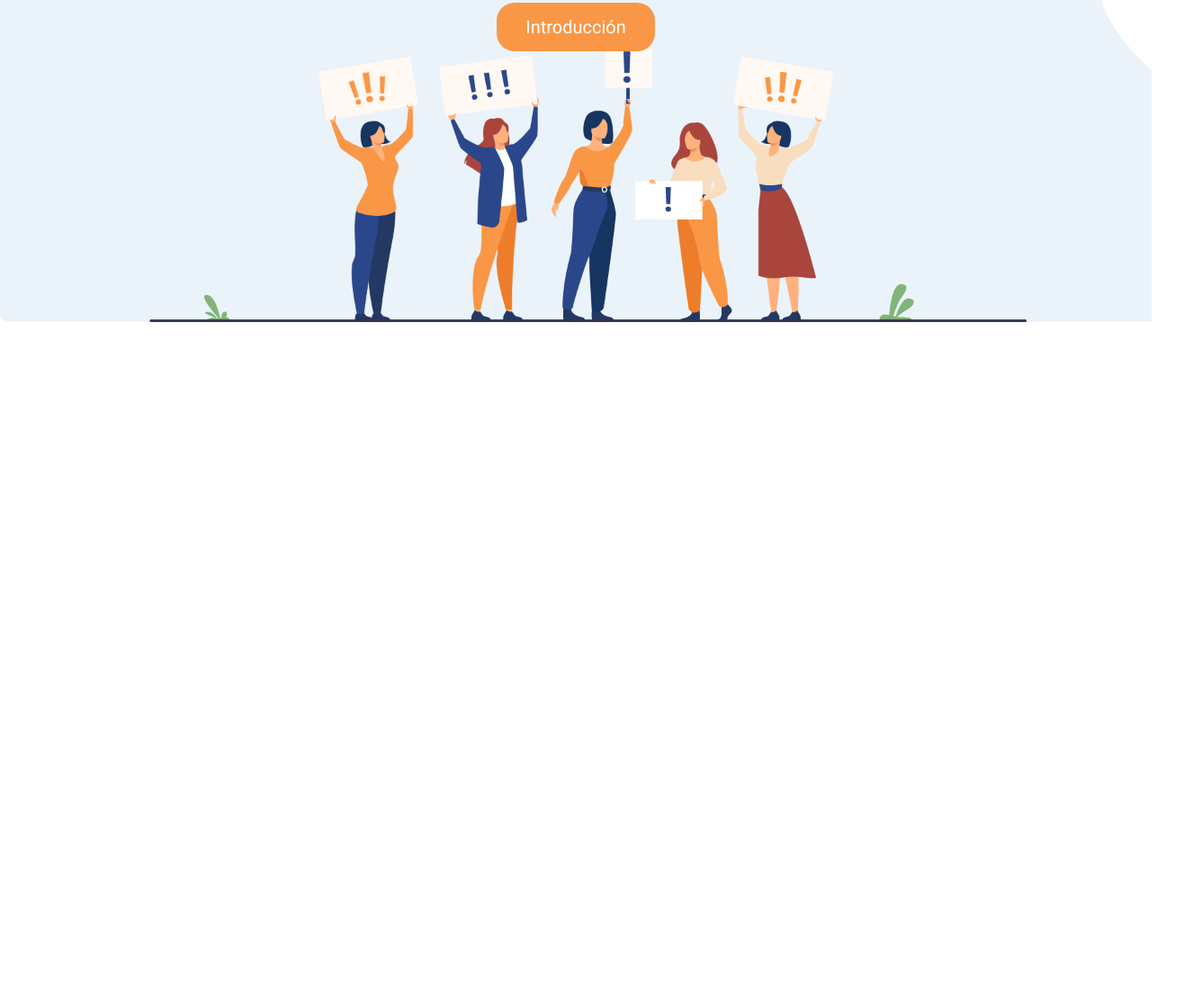
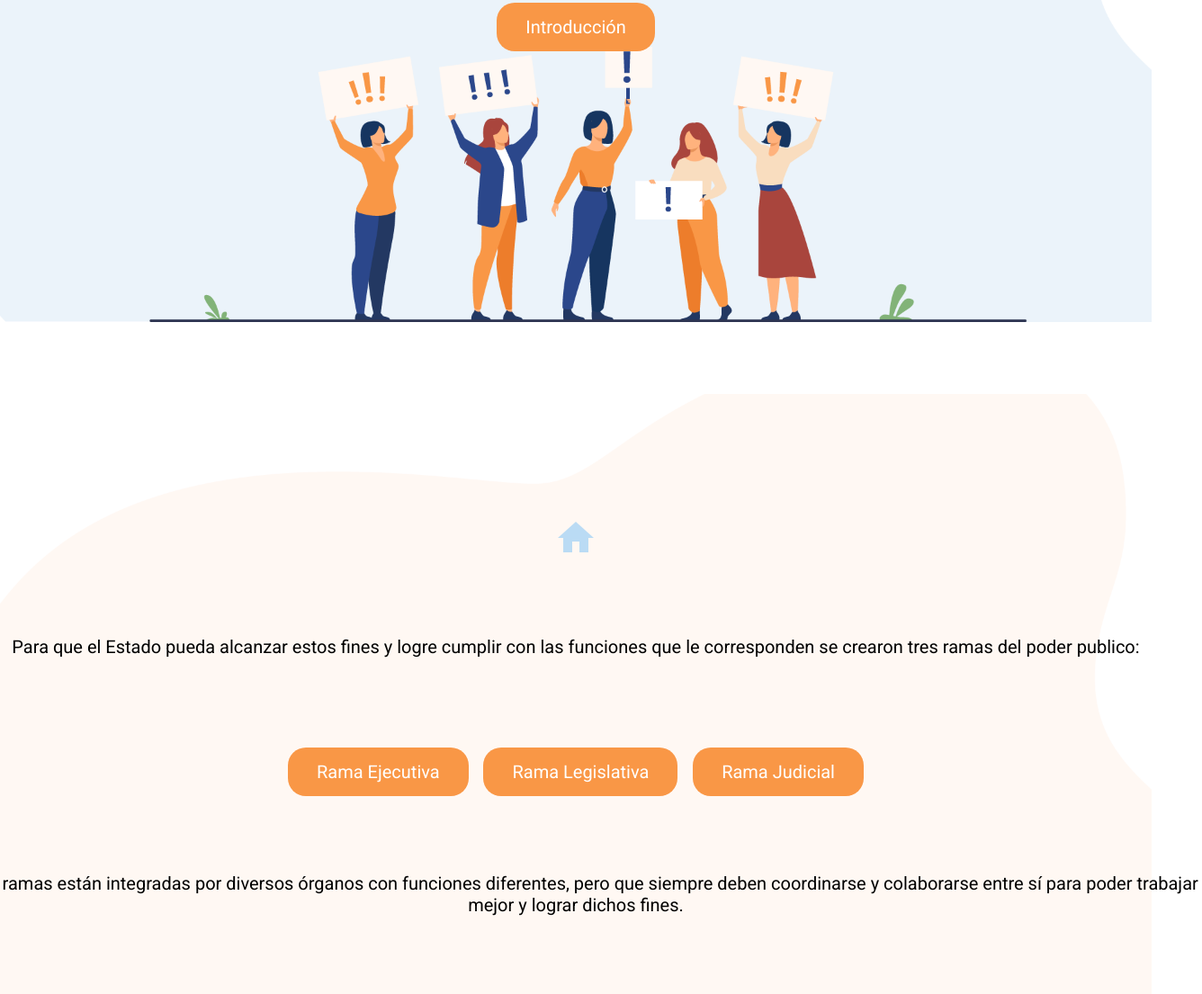
Before and after one commit to dtiradop/Ramasdelpoderpublico, a plain HTML site: page index.html in a window 1280 px wide. Shown: the part 362-1467 px from the top of the page at 90% size, 1336 px wide, since content can reach past the window. Before the commit the page ends 800 px from the top, so only its background shows below. Drawn offline with Linux system fonts and the light colour scheme.

Commit message:
Introduccion agregada

```diff
--- a/index.html
+++ b/index.html
@@ -1,13 +1,31 @@
 <hmtl>
     <head>
         <link rel="preconnect" href="https://fonts.gstatic.com">
+        <link href="https://fonts.googleapis.com/icon?family=Material+Icons" rel="stylesheet">
         <link href="https://fonts.googleapis.com/css2?family=Roboto:wght@300;400;500;700;900&display=swap" rel="stylesheet">
         <link href="styles.css" type="text/css" rel="stylesheet" />
     </head>
     <body>
-        <div class="o-container-principal">
+        <div class="o-container-principal" id="home">
         <div class="o-container-tittle"><h1 class="o-tittle">RAMAS DEL PODER PÚBLICO</h1></div>
-        <button class="o-button">Introducción</button>
+        <a href="#introduccion"><button class="o-button">Introducción</button></a>
+        </div>
+        <div class="o-container-principal introduccion ">
+            <div class="o-menu"><a href="#home"><span class="material-icons"> home </span></a></div>
+            <div class="o-container-principal info" id="introduccion" >
+            <p class="o-parrafo" >
+                Para que el Estado pueda alcanzar estos fines y logre cumplir con las funciones que le corresponden se crearon tres ramas del poder publico:
+            </p>
+            <div class="o-container-buttons">
+                <button class="o-button">Rama Ejecutiva</button>
+                <button class="o-button">Rama Legislativa</button>
+                <button class="o-button">Rama Judicial</button>
+            </div>
+            <p class="o-parrafo">
+                Estas ramas están integradas por diversos órganos con funciones diferentes, pero que siempre deben coordinarse y colaborarse entre sí
+                para poder trabajar mejor y lograr dichos fines.
+            </p>
+            </div>
         </div>
     </body>
 </hmtl>
--- a/styles.css
+++ b/styles.css
@@ -1,5 +1,12 @@
 body{
     margin: 0;
+}
+a{
+    color: #BADBF4;
+
+}
+a:hover {
+    color :#2B478B;
 }
 .o-container-principal {
     width: 100%;
@@ -45,3 +52,27 @@ body{
     background-color: white;
     color: #F99746;
 }
+.introduccion{
+    background-image: url(fondo2-02.png);
+}
+.material-icons{
+    font-size: 48px;
+}
+.info{
+    background: none;
+    width: 87rem;
+    height: 30rem;
+    justify-content: space-evenly;
+}
+.o-container-buttons{
+    display: flex;
+    justify-content: space-between;
+    flex-direction: row;
+    width: 40rem;
+}
+.o-parrafo {
+    font-family: 'Roboto';
+    font-size: 20px;
+    font-weight: 400;
+    text-align: center;
+}
```
Also changed, not shown: fondo2-02.png (added).
